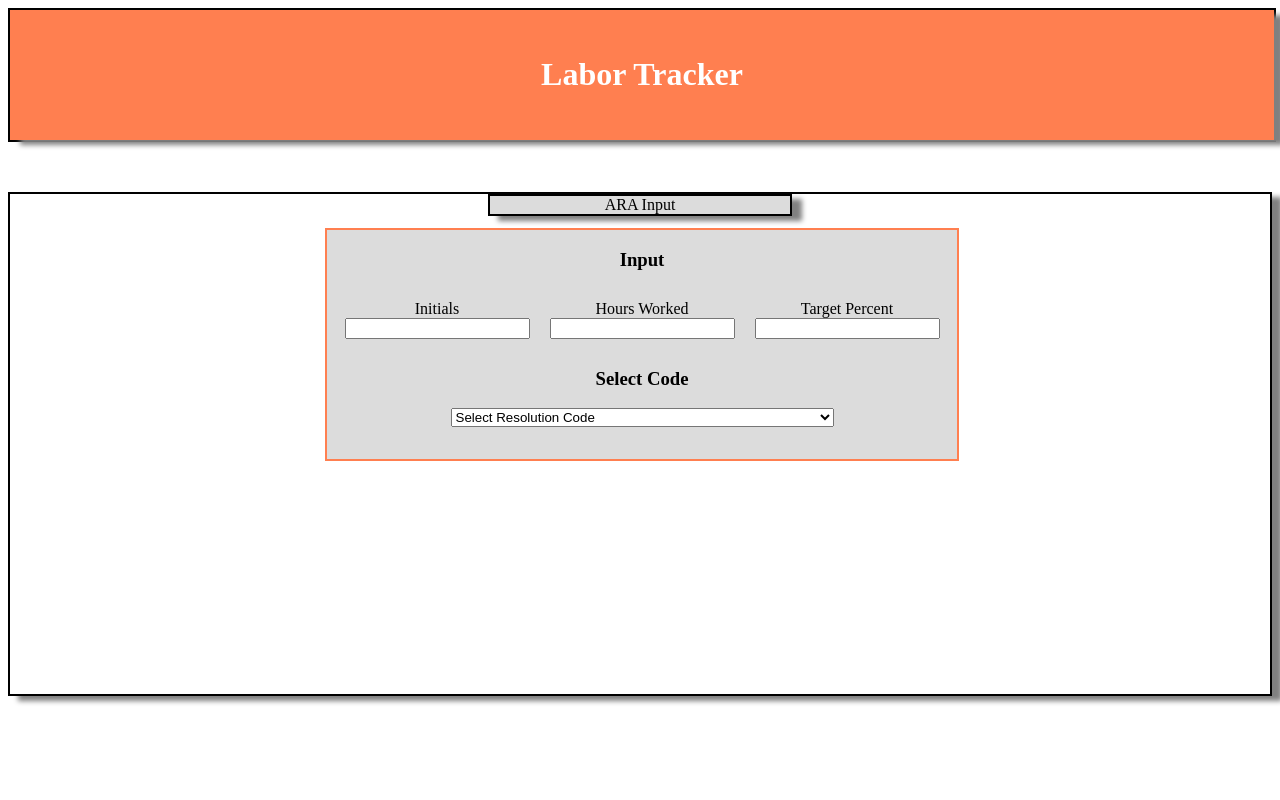
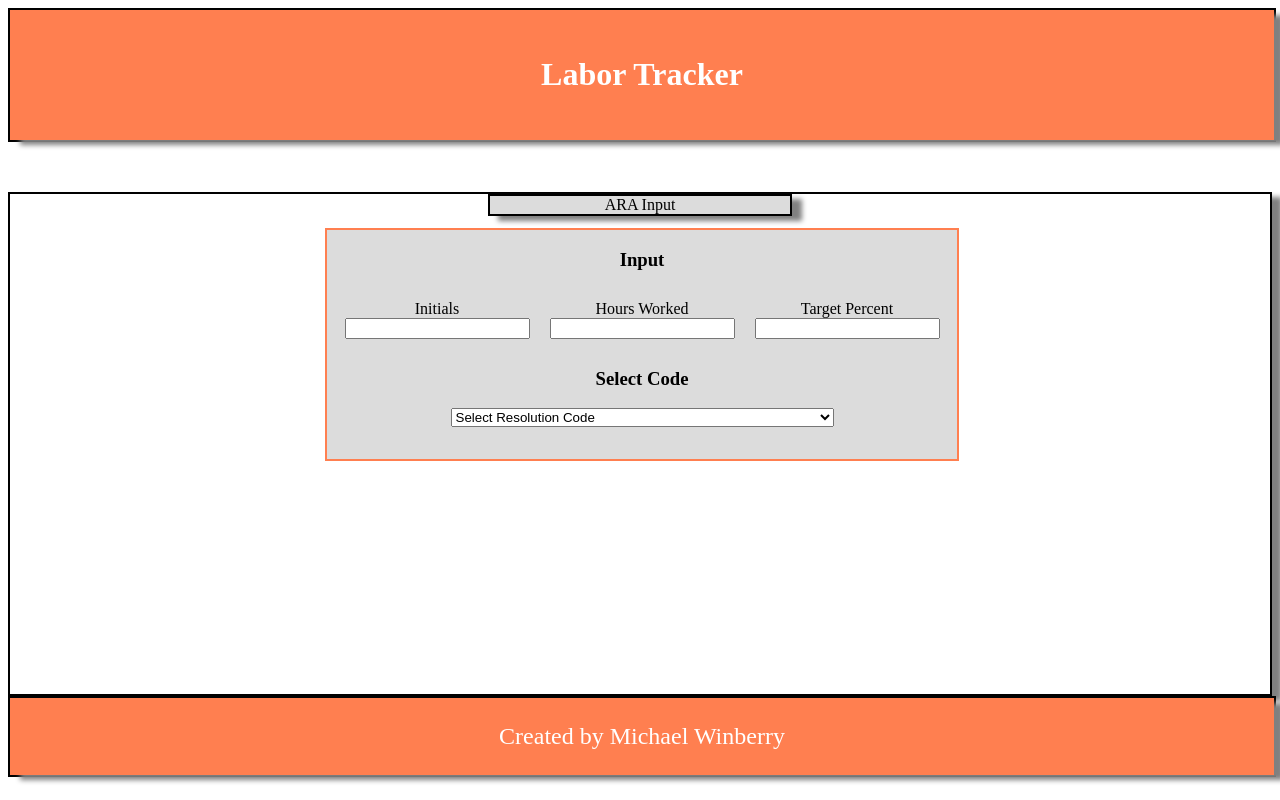
Before and after one commit to mwinb/LaborTracker, a plain HTML site: page index.html in a window 1280 px wide. Drawn offline with nearby package versions, Linux system fonts and the light colour scheme.

Commit message:
added footer

```diff
--- a/css/homepage.css
+++ b/css/homepage.css
@@ -19,6 +19,10 @@ input {
 	padding-top: 25px;
 	padding-bottom: 25px;
 	box-shadow: 10px 5px 5px grey;
+}
+
+#footerDiv {
+	font-size: 1.5em;
 }
 
 
--- a/index.html
+++ b/index.html
@@ -31,6 +31,12 @@
 		</div>
 	</div>
 
+	<footer>
+        <div id='footerDiv'>
+            Created by Michael Winberry
+        </div>
+    </footer>
+
 
 </body>
 
```
